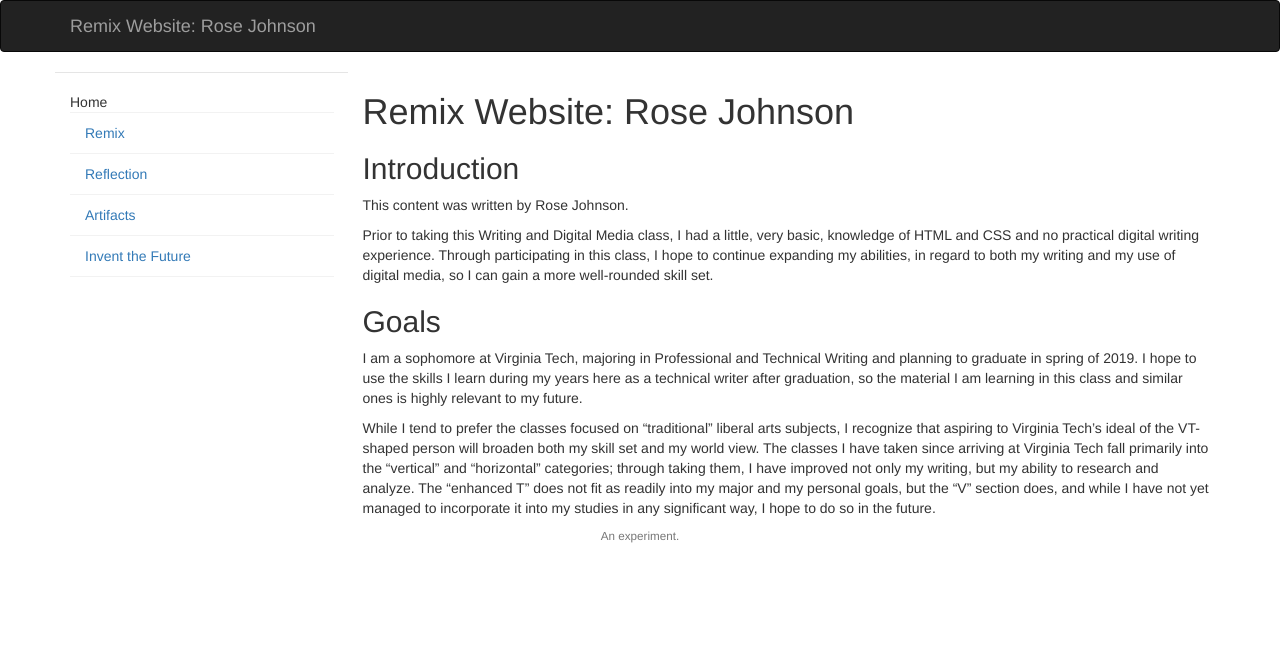
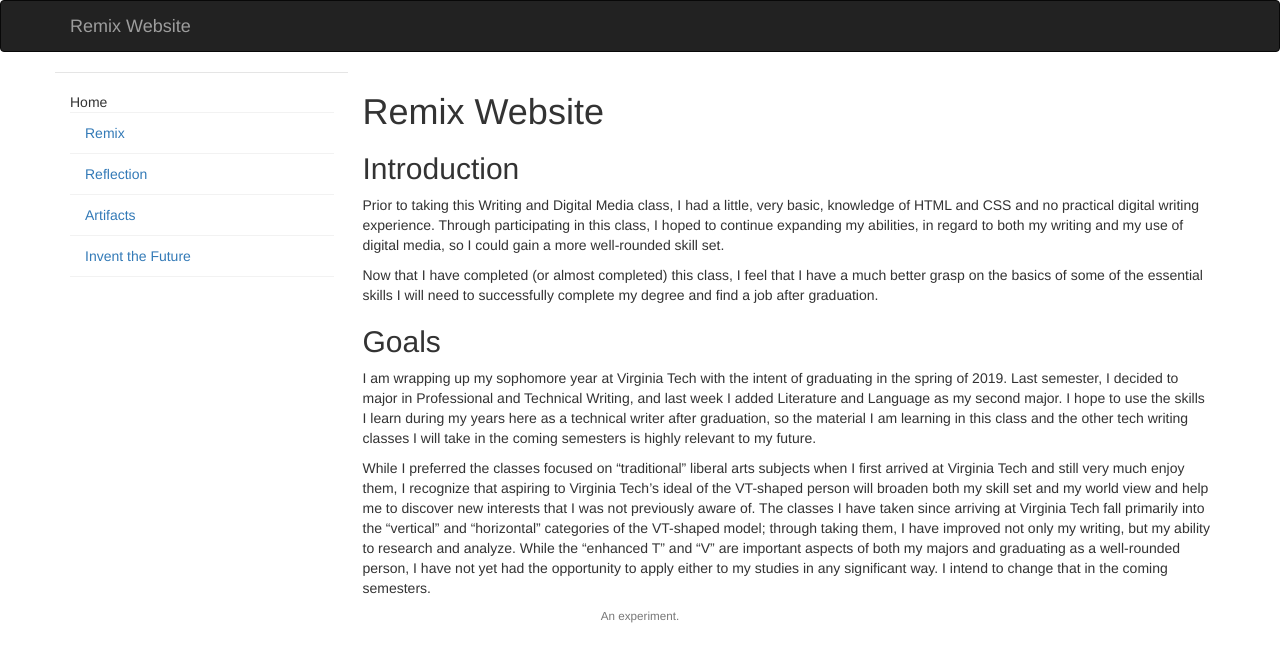
Before and after one commit to jesserosejohnson/3844-johnson, a plain HTML site: page index.html in a window 1280 px wide. Drawn offline with nearby package versions, Linux system fonts and the light colour scheme.

Commit message:
4:31
completed index and remix sections

```diff
--- a/index.html
+++ b/index.html
@@ -26,7 +26,7 @@
              <span class="icon-bar"></span>
              <span class="icon-bar"></span>
            </button>
-                    <a class="navbar-brand" href="index.html">Remix Website: Rose Johnson</a>
+                    <a class="navbar-brand" href="index.html">Remix Website</a>
                 </div>
             </div>
         </div>
@@ -43,13 +43,13 @@
                     </ul>
                 </div>
                 <div class="col-xs-12 col-sm-9">
-                    <h1>Remix Website: Rose Johnson</h1>
+                    <h1>Remix Website</h1>
                     <h2>Introduction</h2>
-                    <p>This content was written by Rose Johnson.</p>
-                    <p>Prior to taking this Writing and Digital Media class, I had a little, very basic, knowledge of HTML and CSS and no practical digital writing experience. Through participating in this class, I hope to continue expanding my abilities, in regard to both my writing and my use of digital media, so I can gain a more well-rounded skill set.</p>
+                    <p>Prior to taking this Writing and Digital Media class, I had a little, very basic, knowledge of HTML and CSS and no practical digital writing experience. Through participating in this class, I hoped to continue expanding my abilities, in regard to both my writing and my use of digital media, so I could gain a more well-rounded skill set.</p>
+                    <p>Now that I have completed (or almost completed) this class, I feel that I have a much better grasp on the basics of some of the essential skills I will need to successfully complete my degree and find a job after graduation.</p>
                     <h2>Goals</h2>
-                    <p>I am a sophomore at Virginia Tech, majoring in Professional and Technical Writing and planning to graduate in spring of 2019. I hope to use the skills I learn during my years here as a technical writer after graduation, so the material I am learning in this class and similar ones is highly relevant to my future.</p>
-                    <p>While I tend to prefer the classes focused on “traditional” liberal arts subjects, I recognize that aspiring to Virginia Tech’s ideal of the VT-shaped person will broaden both my skill set and my world view. The classes I have taken since arriving at Virginia Tech fall primarily into the “vertical” and “horizontal” categories; through taking them, I have improved not only my writing, but my ability to research and analyze. The “enhanced T” does not fit as readily into my major and my personal goals, but the “V” section does, and while I have not yet managed to incorporate it into my studies in any significant way, I hope to do so in the future.</p>
+                    <p>I am wrapping up my sophomore year at Virginia Tech with the intent of graduating in the spring of 2019. Last semester, I decided to major in Professional and Technical Writing, and last week I added Literature and Language as my second major. I hope to use the skills I learn during my years here as a technical writer after graduation, so the material I am learning in this class and the other tech writing classes I will take in the coming semesters is highly relevant to my future.</p>
+                    <p>While I preferred the classes focused on “traditional” liberal arts subjects when I first arrived at Virginia Tech and still very much enjoy them, I recognize that aspiring to Virginia Tech’s ideal of the VT-shaped person will broaden both my skill set and my world view and help me to discover new interests that I was not previously aware of. The classes I have taken since arriving at Virginia Tech fall primarily into the “vertical” and “horizontal” categories of the VT-shaped model; through taking them, I have improved not only my writing, but my ability to research and analyze. While the “enhanced T” and “V” are  important aspects of both my majors and graduating as a well-rounded person, I have not yet had the opportunity to apply either to my studies in any significant way. I intend to change that in the coming semesters.</p>
 
                 </div>
                 <footer>
```
